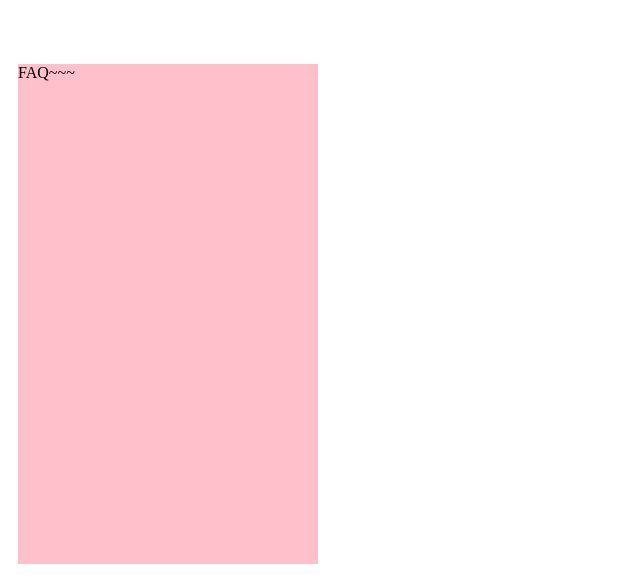
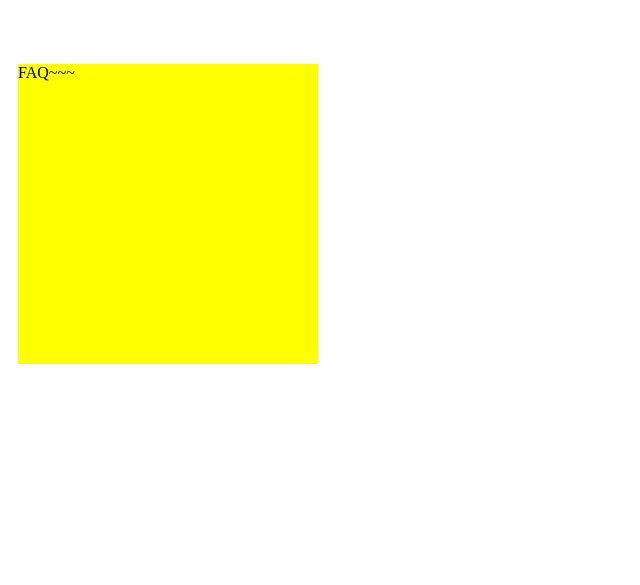
Before and after one commit to shcopy/2023hsgplab, a website built with Vite: page pages/faq.html in a window 1280 px wide. Shown: the part 215-800 px from the top of the page, without its empty margins (0-640 px from the left). Built offline with nearby package versions, Linux system fonts and the light colour scheme.

Commit message:
modified faq scss

```diff
--- a/assets/scss/pages/_faq.scss
+++ b/assets/scss/pages/_faq.scss
@@ -1,6 +1,6 @@
 .box{
   width: 300px;
-  height: 500px;
-  background-color: pink;
+  height: 300px;
+  background-color: yellow;
   margin: 10px;
 }
```
